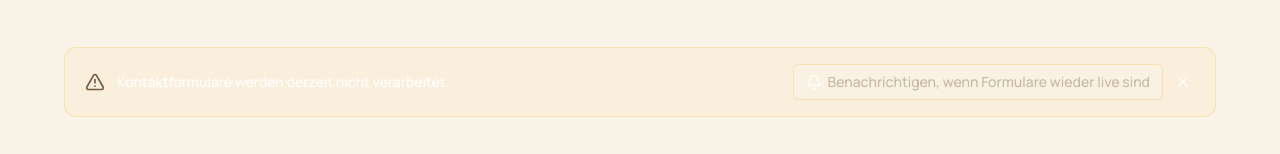
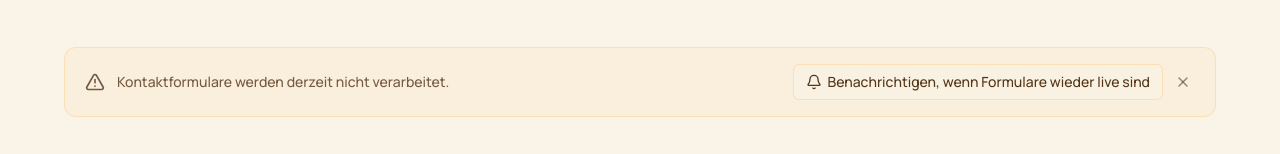
Before and after one commit to advantisgroup/advantis-group, a Next.js app: page /de/contact in a window 1280 px wide. Shown: the part 439-593 px from the top of the page. Built offline with nearby package versions, Linux system fonts and the light colour scheme; no server answers; what @elysiajs/eden would draw is missing.

Commit message:
Update SubmissionBanner.tsx

```diff
--- a/src/components/contact/SubmissionBanner.tsx
+++ b/src/components/contact/SubmissionBanner.tsx
@@ -1,9 +1,7 @@
 "use client";
 import React, { useState } from "react";
-
 import { AlertTriangle, Bell, X } from "lucide-react";
 import { useTranslations } from "next-intl";
-
 import { Button } from "@/components/ui/button";
 import { cn } from "@/lib/utils";
 
@@ -28,7 +26,7 @@ export function SubmissionBanner({
   return (
     <div
       className={cn(
-        "flex flex-col md:flex-row md:items-center gap-3 md:gap-4 w-full rounded-lg border border-warning/45 bg-warning/12 px-4 md:px-5 py-4 text-warning-foreground",
+        "flex flex-col md:flex-row md:items-center gap-3 md:gap-4 w-full rounded-lg border border-warning/45 bg-warning/12 px-4 md:px-5 py-4 text-warning-foreground dark:text-white",
         className
       )}
       role="alert"
@@ -36,14 +34,14 @@ export function SubmissionBanner({
       {/* Icon + Text */}
       <div className="flex items-start md:items-center gap-3 flex-1 min-w-0">
         <AlertTriangle
-          className="mt-0.5 md:mt-0 h-5 w-5 shrink-0 text-warning-foreground/80"
+          className="mt-0.5 md:mt-0 h-5 w-5 shrink-0 text-warning-foreground/80 dark:text-white/80"
           aria-hidden="true"
         />
         <div className="flex-1 min-w-0">
-          <p className="md:hidden text-sm font-semibold leading-snug text-warning-foreground md:text-white/30">
+          <p className="md:hidden text-sm font-semibold leading-snug text-warning-foreground dark:text-white">
             {t("title")}
           </p>
-          <p className="mt-0.5 md:mt-0 text-xs md:text-sm font-medium leading-relaxed md:leading-snug text-warning-foreground/80 md:text-white">
+          <p className="mt-0.5 md:mt-0 text-xs md:text-sm font-medium leading-relaxed md:leading-snug text-warning-foreground/80 dark:text-white/80">
             {message}
           </p>
         </div>
@@ -54,14 +52,14 @@ export function SubmissionBanner({
         <Button
           size="sm"
           variant="outline"
-          className="flex-1 md:flex-none gap-1.5 border-warning/50 bg-background/55 text-warning-foreground/30 hover:bg-warning/18 transition-colors"
+          className="flex-1 md:flex-none gap-1.5 border-warning/50 bg-background/55 text-warning-foreground dark:text-white hover:bg-warning/18 transition-colors"
           onClick={onNotifyClick}
         >
-          <Bell className="h-3.5 w-3.5 md:h-3.5 md:w-3.5 h-4 w-4 md:text-white" />
+          <Bell className="h-3.5 w-3.5 text-warning-foreground dark:text-white" />
           {t("notifyCta")}
         </Button>
         <button
-          className="shrink-0 rounded p-1 text-warning-foreground/30 hover:text-warning-foreground md:text-white transition-colors"
+          className="shrink-0 rounded p-1 text-warning-foreground/60 dark:text-white/60 hover:text-warning-foreground dark:hover:text-white transition-colors"
           aria-label={t("dismiss")}
           onClick={() => setDismissed(true)}
         >
```
